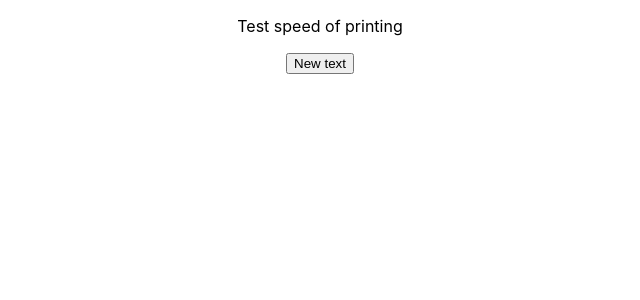
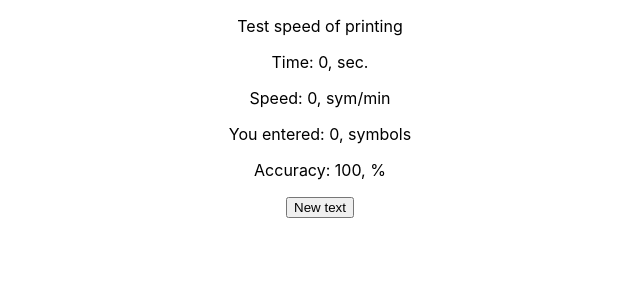
Before and after one commit to EvgenII2/speed-of-printihg, a React (Create React App) app: page / in a window 1280 px wide. Shown: the top 300 px of the page, without its empty margins (320-960 px from the left). Built offline with nearby package versions, Linux system fonts and the light colour scheme; no server answers.

Commit message:
added info component

```diff
--- a/src/components/App/App.jsx
+++ b/src/components/App/App.jsx
@@ -1,11 +1,16 @@
 import React, { useEffect } from 'react';
 import textApi from '../../utils/TextApi';
+import InfoComponent from '../InfoComponent/InfoComponent';
 import TextComponent from '../TextComponent/TextComponent';
 import './App.css';
 
 function App() {
 
   const [text, setText] = React.useState('');
+  const [time, setTime] = React.useState(0);
+  const [speed, setSpeed] = React.useState(0);
+  const [numberOfSymbols, setNumberOfSymbols] = React.useState(0);
+  const [accuracy, setAccuracy] = React.useState(100);
 
   const getText = () => {
     textApi.getText()
@@ -18,7 +23,7 @@ function App() {
   }
 
   useEffect(() => {
-    getText()
+    getText();
   }, [])
 
   return (
@@ -29,6 +34,12 @@ function App() {
         </p>
       </header>
       <TextComponent text={text} />
+      <div>
+        <InfoComponent title='Time' value={time} unit='sec.' />
+        <InfoComponent title='Speed' value={speed} unit='sym/min' />
+        <InfoComponent title='You entered' value={numberOfSymbols} unit='symbols' />
+        <InfoComponent title='Accuracy' value={accuracy} unit='%' />
+      </div>
       <button onClick={getText}>
         New text
       </button>
--- /dev/null
+++ b/src/components/InfoComponent/InfoComponent.css
@@ -0,0 +1 @@
+.InfoComponent{}
--- /dev/null
+++ b/src/components/InfoComponent/InfoComponent.jsx
@@ -0,0 +1,11 @@
+import './InfoComponent.css';
+
+function InfoComponent({ title, value, unit }) {
+    return (
+        <p className="TextComponent">
+            {`${title}: ${value}, ${unit}`}
+        </p>
+    );
+}
+
+export default InfoComponent;
```
